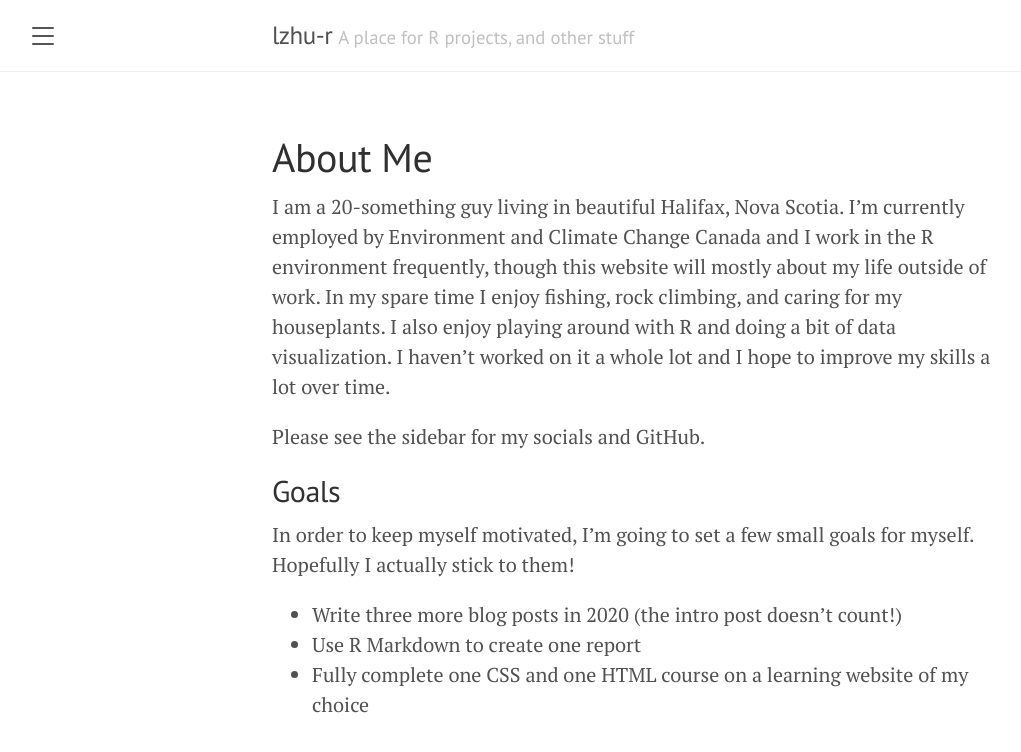
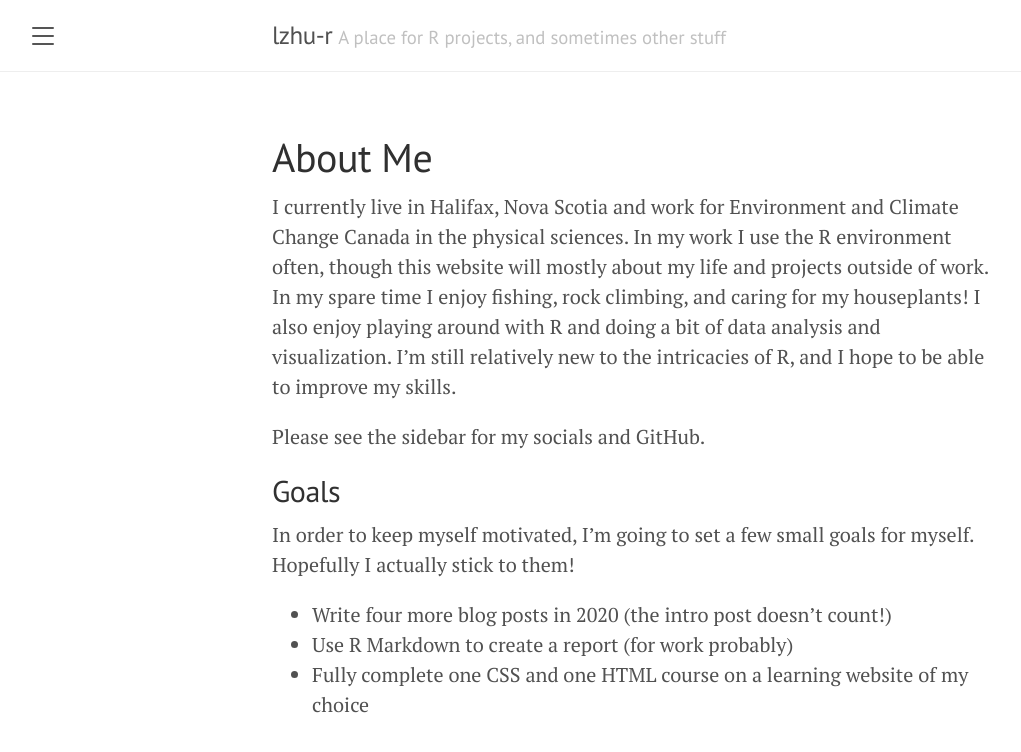
Before and after one commit to lzhu-r/jekyll_blog, a Jekyll site: the page built from about.md, in a window 1280 px wide. Shown: the top 752 px of the page, without its empty margins (8-1029 px from the left). Built offline with Jekyll 4.4.1, drawn with Linux system fonts in a browser that asks for light colours.

Commit message:
Update config and main pages

```diff
--- a/_config.yml
+++ b/_config.yml
@@ -1,11 +1,12 @@
 # Setup
 title:               lzhu-r
-tagline:             'A place for R projects, and other stuff'
-description:         'Follow Liang as he tries to figure out how to build a personal website'
-url:                 https://lzhu-r.github.io/
+tagline:             'A place for R projects, and sometimes other stuff'
+description:         'Follow along as Liang learns to make a website for his personal projects'
+url:                 https://lzhu-r.github.io
 baseurl:             ''
 paginate:            5
 permalink:           pretty
+excerpt_separator:   <!--more-->
 
 # About/contact
 author:
--- a/about.md
+++ b/about.md
@@ -3,7 +3,7 @@ layout: page
 title: About Me
 ---
 
-I am a 20-something guy living in beautiful Halifax, Nova Scotia. I'm currently employed by Environment and Climate Change Canada and I work in the R environment frequently, though this website will mostly about my life outside of work. In my spare time I enjoy fishing, rock climbing, and caring for my houseplants. I also enjoy playing around with R and doing a bit of data visualization. I haven't worked on it a whole lot and I hope to improve my skills a lot over time.
+I currently live in Halifax, Nova Scotia and work for Environment and Climate Change Canada in the physical sciences. In my work I use the R environment often, though this website will mostly about my life and projects outside of work. In my spare time I enjoy fishing, rock climbing, and caring for my houseplants! I also enjoy playing around with R and doing a bit of data analysis and visualization. I'm still relatively new to the intricacies of R, and I hope to be able to improve my skills.
 
 Please see the sidebar for my socials and GitHub.
 
@@ -11,6 +11,6 @@ Please see the sidebar for my socials and GitHub.
 
 In order to keep myself motivated, I'm going to set a few small goals for myself. Hopefully I actually stick to them!
 
-* Write three more blog posts in 2020 (the intro post doesn't count!)
-* Use R Markdown to create one report
+* Write four more blog posts in 2020 (the intro post doesn't count!)
+* Use R Markdown to create a report (for work probably)
 * Fully complete one CSS and one HTML course on a learning website of my choice
--- a/index.html
+++ b/index.html
@@ -14,7 +14,11 @@ title: Home
 
     <span class="post-date">{{ post.date | date: "%Y-%m-%d" }}</span>
 
-    {{ post.content }}
+    {{ post.excerpt }}
+
+    <a href = "{{ post.url | absolute_url }}">
+        Continue reading...
+    </a>
   </div>
   {% endfor %}
 </div>
```
Also changed, not shown: _posts/2020-05-13-a-website-is-born.md (+1 -1 lines).
